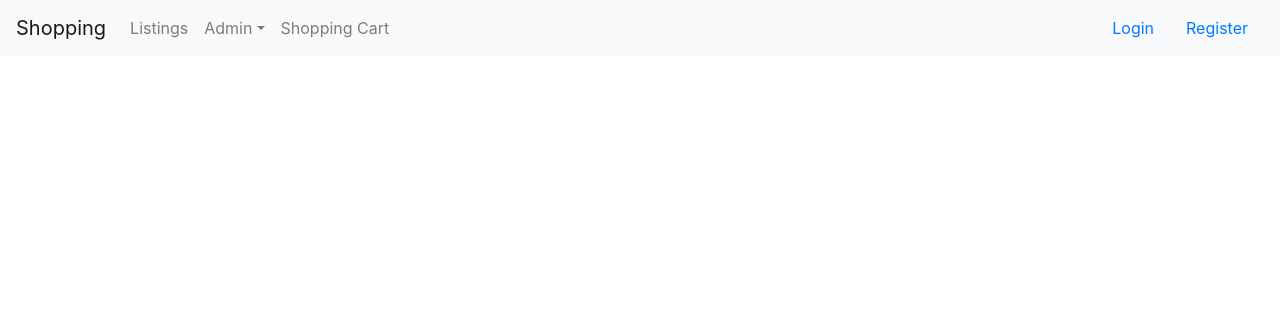
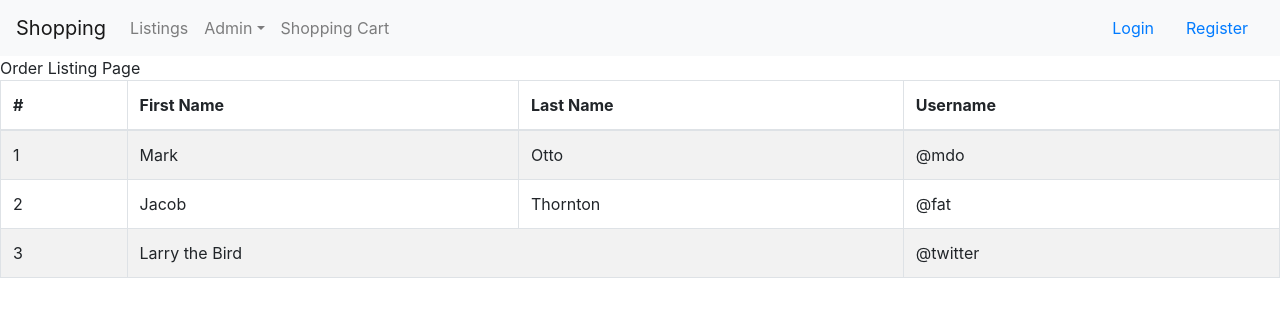
Before and after one commit to cstricklandnola/final_project_fe, a React (Create React App) app: page /OrdersListing in a window 1280 px wide. Shown: the top 316 px of the page. Built offline with nearby package versions, Linux system fonts and the light colour scheme.

Commit message:
Started working on Order Listing.

```diff
--- a/src/App.js
+++ b/src/App.js
@@ -13,15 +13,16 @@ import NavDropdown from 'react-bootstrap/NavDropdown'
 
 import {
   Login,
-  Register,
+  CreateListing,
   Home,
   Listings,
-  CreateListing,
   ManageUsers,
   ManageListings,
-  ShoppingCart,
   ManageSelectedUser,
-  ManageSelectedListing
+  ManageSelectedListing,
+  OrdersListing,
+  Register,
+  ShoppingCart
 } from "./components"
 
 const App = () => {
@@ -70,6 +71,7 @@ const App = () => {
         <NavDropdown.Item href="/ManageUsers">Manage Users</NavDropdown.Item>
         <NavDropdown.Item href="/ManageListings">Manage Listing</NavDropdown.Item>
         <NavDropdown.Item href="/CreateListing">Create Listing</NavDropdown.Item>
+        <NavDropdown.Item href="/OrdersListing">View Orders</NavDropdown.Item>
       </NavDropdown>) : null}
       <Nav.Link href="/ShoppingCart">Shopping Cart</Nav.Link>
     </Nav>
@@ -187,6 +189,17 @@ const App = () => {
              />
           </Route>
 
+          <Route path='/OrdersListing'>
+             <OrdersListing
+             setAuthorized={setAuthorized}
+             loggedIn={loggedIn}
+             setLoggedIn={setLoggedIn}
+             admin = {admin}
+
+
+             />
+          </Route>
+
         </Switch>
       </main>
     </Router>
--- a/src/components/Login.js
+++ b/src/components/Login.js
@@ -55,7 +55,7 @@ const Login = (props) => {
         />
         <label>Password:</label>
         <input type="password" required onChange={(e) => helperHandleSubmit(e)} />
-        <button type="submit">submit</button>
+        <Button type="submit">submit</Button>
       </form>
     );
   }
--- /dev/null
+++ b/src/components/OrdersListing.js
@@ -0,0 +1,48 @@
+import React, { useState } from "react";
+import Card from "react-bootstrap/Card";
+import Button from "react-bootstrap/Button";
+import { storeToken } from "../auth";
+import { Redirect } from "react-router-dom";
+import Table from 'react-bootstrap/Table'
+
+const OrdersListing = (props) => {
+    const {admin} = props
+
+    return ( <div>Order Listing Page
+
+
+<Table striped bordered hover>
+  <thead>
+    <tr>
+      <th>#</th>
+      <th>First Name</th>
+      <th>Last Name</th>
+      <th>Username</th>
+    </tr>
+  </thead>
+  <tbody>
+    <tr>
+      <td>1</td>
+      <td>Mark</td>
+      <td>Otto</td>
+      <td>@mdo</td>
+    </tr>
+    <tr>
+      <td>2</td>
+      <td>Jacob</td>
+      <td>Thornton</td>
+      <td>@fat</td>
+    </tr>
+    <tr>
+      <td>3</td>
+      <td colSpan="2">Larry the Bird</td>
+      <td>@twitter</td>
+    </tr>
+  </tbody>
+</Table>
+    </div> )
+}
+
+
+
+export default OrdersListing;
--- a/src/components/Register.js
+++ b/src/components/Register.js
@@ -58,7 +58,7 @@ const Register = (props) => {
           required
           onChange={(e) => setUser({ ...user, password: e.target.value })}
         />
-        <button type="submit">submit</button>
+        <Button type="submit">submit</Button>
       </form>
     );
   }
--- a/src/components/ShoppingCart.js
+++ b/src/components/ShoppingCart.js
@@ -4,6 +4,7 @@ import CardGroup from 'react-bootstrap/CardGroup'
 import { storeToken } from "../auth";
 import {Redirect} from "react-router-dom"
 import { CardColumns } from "react-bootstrap";
+import Button from 'react-bootstrap/Button';
 
 const handleSubmitRemoveFromCart = async (item) => {
   try {
@@ -125,17 +126,13 @@ const ShoppingCart = () => {
 
 
 
-
-
-
-
-
   return (
     <div>
       <h1>Welcome to Your Shopping Cart:</h1>
+      <h3>This is waiting for the back end to be finished to be fancy.</h3>
       <div className="results">
       {currentOrder.order.map((item) => (
-        <li>Item: {item.itemId} Count: {item.count}</li>
+        <li>Item: {item.itemId} Count: {item.count} <Button type="submit" onClick={() => handleSubmitRemoveFromCart(item)}>Remove Item</Button></li>
 
 
     ))}
--- a/src/components/index.js
+++ b/src/components/index.js
@@ -7,4 +7,5 @@ export { default as ManageUsers} from './ManageUsers'
 export { default as ManageListings} from './ManageListings'
 export { default as ManageSelectedListing} from './ManageSelectedListing'
 export { default as ManageSelectedUser} from './ManageSelectedUser'
+export { default as OrdersListing} from './OrdersListing'
 export { default as ShoppingCart} from './ShoppingCart'
```
